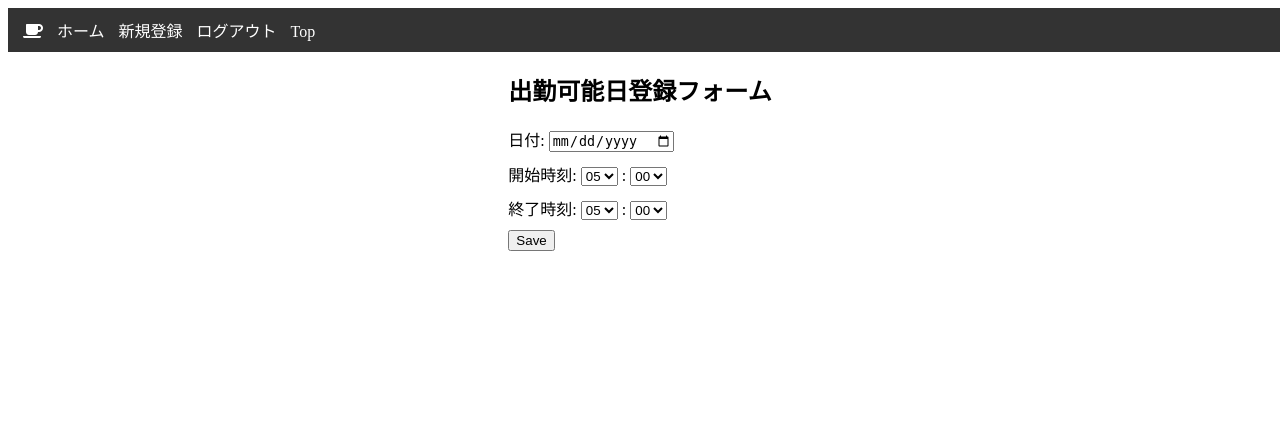
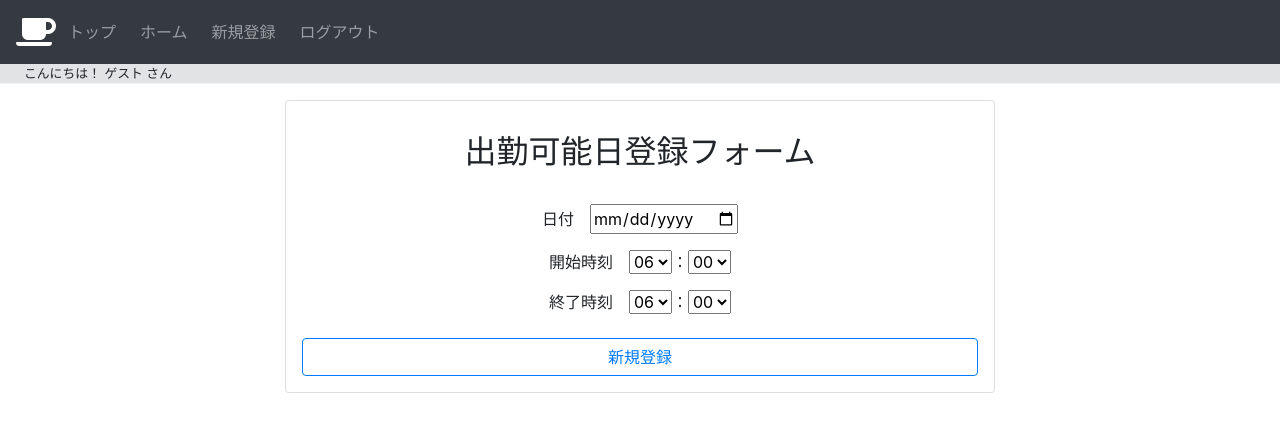
Before and after one commit to carbohydratepro/work, a Django app: page /calendar/new/ in a window 1280 px wide. Shown: the top 432 px of the page. Run offline with Django 3.2, Linux system fonts and the light colour scheme; some libraries are stand-ins or nearby versions.

Commit message:
結構いろいろいじった

```diff
--- a/app/forms.py
+++ b/app/forms.py
@@ -3,7 +3,7 @@ from .models import Shift
 
 class ShiftForm(forms.ModelForm):
 
-    HOURS = [i for i in range(5, 23)]  # 5 to 22
+    HOURS = [i for i in range(6, 23)]  # 5 to 22
     MINUTES = [0, 10, 20, 30, 40, 50]
 
     HOUR_CHOICES = [(f"{hour:02d}", f"{hour:02d}") for hour in HOURS]
--- a/app/static/app/styles.css
+++ b/app/static/app/styles.css
@@ -6,23 +6,3 @@
 .fc-daygrid-day:hover {
     background-color: rgba(0, 0, 0, 0.1); /* これは例としての色です。適切な色に変更してください。 */
 }
-
-/* ナビゲーションバーのスタイル */
-.navbar {
-    background-color: #333; /* ここに希望の色を指定してください */
-    width: 100%;
-    padding: 10px 15px;
-    text-align: left; /* テキストを左側に配置 */
-}
-.navbar a {
-    margin-right: 10px;
-    color: white; /* リンクのテキスト色を白に設定。必要に応じて変更してください */
-    text-decoration: none; /* アンダーラインを削除 */
-}
-.navbar a:hover {
-    text-decoration: underline; /* ホバー時にアンダーラインを表示 */
-}
-.navbar i {
-    color: white;
-    margin-right: 10px;
-}
--- a/app/templates/app/_header.html
+++ b/app/templates/app/_header.html
@@ -1,9 +1,27 @@
+<!-- ナビバー -->
+<nav class="navbar navbar-expand-md navbar-dark bg-dark">
+    <div class="d-flex justify-content-center align-items-center">
+      <i class="fas fa-2x fa-coffee text-white"></i>
+    </div>
+    <button class="navbar-toggler" type="button" data-toggle="collapse" data-target="#navbarSupportedContent" aria-controls="navbarSupportedContent" aria-expanded="false" aria-label="Toggle navigation">
+      <span class="navbar-toggler-icon"></span>
+    </button>
 
-<!-- _navbar.html -->
-<nav class="navbar">
-    <i class="fas fa-coffee"></i>
-    <a href="/calendar/">ホーム</a>
-    <a href="/calendar/new/">新規登録</a>
-    <a href="/logout/">ログアウト</a>
-    <a class="nav-link" href="{% url 'top' %}">Top</a>
-</nav>
+    <div class="collapse navbar-collapse" id="navbarSupportedContent">
+      <ul class="navbar-nav mr-auto">
+        <li class="nav-item m-1">
+            <a class="nav-link" href="/top/">トップ</a>
+          </li>
+        <li class="nav-item m-1">
+          <a class="nav-link" href="/calendar/">ホーム</a>
+        </li>
+        <li class="nav-item m-1">
+          <a class="nav-link" href="/calendar/new">新規登録</a>
+        </li>
+        <li class="nav-item m-1">
+          <a class="nav-link" href="/logout/">ログアウト</a>
+        </li>
+      </ul>
+    </div>
+
+  </nav>
--- /dev/null
+++ b/app/templates/app/base.html
@@ -0,0 +1,48 @@
+{% load static %}
+
+<!doctype html>
+<html lang="ja">
+  <head>
+    <title>カレンダー</title>
+
+    <!-- Required meta tags -->
+    <meta charset="utf-8">
+    <meta name="viewport" content="width=device-width, initial-scale=1, shrink-to-fit=no">
+    <!-- 互換表示の解除 -->
+    <meta http-equiv="X-UA-Compatible" content="IE=edge">
+
+    <link rel="stylesheet" href="https://cdn.jsdelivr.net/npm/fullcalendar@5.10.2/main.min.css">
+    <link rel="stylesheet" href="https://cdnjs.cloudflare.com/ajax/libs/font-awesome/6.0.0-beta3/css/all.min.css">
+    <link rel="stylesheet" href="{% static 'app/styles.css' %}">
+
+    <!-- Bootstrap CSS -->
+    <link rel="stylesheet" href="https://stackpath.bootstrapcdn.com/bootstrap/4.3.1/css/bootstrap.min.css" integrity="sha384-ggOyR0iXCbMQv3Xipma34MD+dH/1fQ784/j6cY/iJTQUOhcWr7x9JvoRxT2MZw1T" crossorigin="anonymous">
+
+        <!-- Optional JavaScript -->
+    <!-- jQuery first, then Popper.js, then Bootstrap JS -->
+    <script src="https://code.jquery.com/jquery-3.3.1.slim.min.js" integrity="sha384-q8i/X+965DzO0rT7abK41JStQIAqVgRVzpbzo5smXKp4YfRvH+8abtTE1Pi6jizo" crossorigin="anonymous"></script>
+    <script src="https://cdnjs.cloudflare.com/ajax/libs/popper.js/1.14.7/umd/popper.min.js" integrity="sha384-UO2eT0CpHqdSJQ6hJty5KVphtPhzWj9WO1clHTMGa3JDZwrnQq4sF86dIHNDz0W1" crossorigin="anonymous"></script>
+    <script src="https://stackpath.bootstrapcdn.com/bootstrap/4.3.1/js/bootstrap.min.js" integrity="sha384-JjSmVgyd0p3pXB1rRibZUAYoIIy6OrQ6VrjIEaFf/nJGzIxFDsf4x0xIM+B07jRM" crossorigin="anonymous"></script>
+    <script src="https://cdn.jsdelivr.net/npm/fullcalendar@5.10.2/main.min.js"></script>
+    <script src="https://cdn.plot.ly/plotly-latest.min.js"></script>
+    <script src="{% static 'app/app.js' %}"></script>
+
+  </head>
+  <body>
+    <!-- ナビバー -->
+
+    {% include "app/_header.html" %}
+
+    <!-- コンテンツ -->
+    <div class="pl-4 small" style="background-color: #e2e3e5 ; border-bottom: solid 1px #f3f3f3;">
+        {% if not user.is_authenticated %}
+          こんにちは！ ゲスト さん
+        {% else %}
+          こんにちは！ {{ user.username }} さん
+        {% endif %}
+    </div>
+
+    {% block content %}{% endblock %}
+
+  </body>
+</html>
--- a/app/templates/app/new.html
+++ b/app/templates/app/new.html
@@ -1,63 +1,42 @@
-{% load static %}
+{% extends "app/base.html" %}
 
-<!DOCTYPE html>
-<html lang="ja">
-<head>
-    <title>新規投稿ページ</title>
-    <meta charset="UTF-8">
-    <meta name="viewport" content="width=device-width, initial-scale=1.0">
-    <link rel="stylesheet" href="{% static 'app/styles.css' %}">
-    <link rel="stylesheet" href="https://cdnjs.cloudflare.com/ajax/libs/font-awesome/6.0.0-beta3/css/all.min.css">
-</head>
-<body>
-
-    {% include "app/_header.html" %}
-    <style>
-        .container {
-            display: flex;
-            justify-content: center;  /* 水平方向の中央揃え */
-        }
-        .form-item {
-            margin-bottom: 10px;
-        }
-    </style>
-
+<!-- コンテンツ -->
+{% block content %}
 <div class="container">
-        <div class="centered-div">
-            {% block content %}
+  <div class="col-md-8 offset-md-2">
+    <div class="card p-3 mt-3 mb-3 bg-white">
+        <div class="text-center mt-3 mb-3 bg-white ">
             {% if user.is_staff %}
                 <h2>不足募集投稿フォーム</h2>
-
             {% else %}
                 <h2>出勤可能日登録フォーム</h2>
-
             {% endif %}
-
+        </div>
         <form method="post">
             {% csrf_token %}
 
-                    <div class="form-item">
-                        {{ form.date.label_tag }} {{ form.date }}<br>
+            <div class="form-item p-2 d-flex justify-content-center align-items-center">
+                日付　{{ form.date }}<br>
             </div>
 
-                    <div class="form-item">
-                        開始時刻:
+            <div class="form-item p-2 d-flex justify-content-center align-items-center">
+                開始時刻
                 {{ form.start_hour }}
-                        :
+                ：
                 {{ form.start_minute }}<br>
             </div>
 
-                    <div class="form-item">
-                        終了時刻:
+            <div class="form-item p-2 d-flex justify-content-center align-items-center">
+                終了時刻
                 {{ form.end_hour }}
-                        :
+                ：
                 {{ form.end_minute }}<br>
             </div>
 
-                    <button type="submit">Save</button>
+            <button type="submit" class="btn mt-3 btn-outline-primary btn-block">新規登録</button>
         </form>
-            {% endblock %}
       </div>
     </div>
-</body>
-</html>
+  </div>
+</div>
+{% endblock %}
--- a/app/views.py
+++ b/app/views.py
@@ -80,6 +80,7 @@ def detail(request, date):
     shifts = Shift.objects.filter(date=date)
 
     data = [{
+        'id':shift.id,
         'shift': shift.applicant_name,
         'date':shift.date.strftime('%Y-%m-%d'),
         'Start': shift.start_time.strftime('%H:%M'),
@@ -120,20 +121,23 @@ def new(request):
 
 
 def edit(request, shift_id):
+    print(Shift)
+    print(shift_id)
     shift = get_object_or_404(Shift, pk=shift_id)
+    print(shift.date)
     if request.method == "POST":
         form = ShiftForm(request.POST, instance=shift)
         if form.is_valid():
             form.save()
-            return redirect('display-calendar')  # ここは適切なリダイレクト先に変更してください
+            return redirect('display-calendar')
     else:
         form = ShiftForm(instance=shift)
-    return render(request, 'app/edit.html', {'form': form})
+        return render(request, 'app/edit.html', {'form': form})
 
 
 def delete(request, shift_id):
     shift = get_object_or_404(Shift, pk=shift_id)
     if request.method == "POST":
         shift.delete()
-        return redirect('display-calendar')  # ここは適切なリダイレクト先に変更してください
+        return redirect('display-calendar')
     return render(request, 'app/delete.html', {'shift': shift})
--- a/auth_app/templates/registration/base.html
+++ b/auth_app/templates/registration/base.html
@@ -1,6 +1,7 @@
 <!doctype html>
 <html lang="ja">
   <head>
+    <title>ユーザー</title>
     <!-- Required meta tags -->
     <meta charset="utf-8">
     <meta name="viewport" content="width=device-width, initial-scale=1, shrink-to-fit=no">
@@ -10,8 +11,8 @@
 
     <!-- Bootstrap CSS -->
     <link rel="stylesheet" href="https://stackpath.bootstrapcdn.com/bootstrap/4.3.1/css/bootstrap.min.css" integrity="sha384-ggOyR0iXCbMQv3Xipma34MD+dH/1fQ784/j6cY/iJTQUOhcWr7x9JvoRxT2MZw1T" crossorigin="anonymous">
+    <link rel="stylesheet" href="https://cdnjs.cloudflare.com/ajax/libs/font-awesome/6.0.0-beta3/css/all.min.css">
 
-    <title>ユーザー登録・更新</title>
   </head>
   <body>
     <!-- ナビバー -->
--- a/auth_app/templates/registration/login.html
+++ b/auth_app/templates/registration/login.html
@@ -7,7 +7,7 @@
     <div class="card mt-3 mb-3 bg-light">
       <!-- カードヘッダー -->
       <div class="card-header bg-primary text-light">
-        <h4>Log in</h4>
+        <h4>ログイン</h4>
       </div>
       <!-- カードボディー -->
       <div class="card-body">
--- a/auth_app/templates/registration/my_page.html
+++ b/auth_app/templates/registration/my_page.html
@@ -2,8 +2,8 @@
 
 <!-- コンテンツ -->
 {% block content %}
-<div class="container">
-  <h1>My page</h1>
+<div class="container p-3">
+  <h1>マイページ</h1>
   <hr>
 
   <!-- アカウント情報 -->
```
Also changed, not shown: app/templates/app/delete.html (+23 -5 lines), app/templates/app/detail.html (+10 -29 lines), app/templates/app/edit.html (+39 -5 lines), app/templates/app/index.html (+4 -24 lines), auth_app/templates/registration/_header.html (+11 -9 lines). Lines whose indentation alone changed are shown as unchanged.
